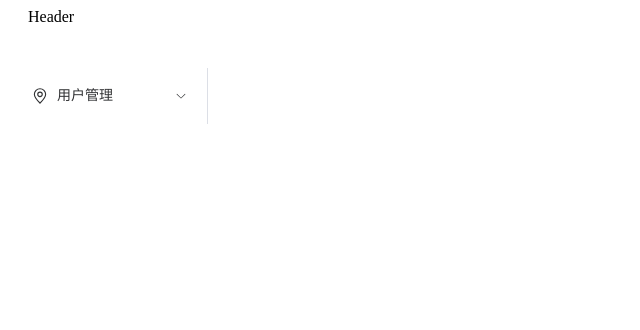
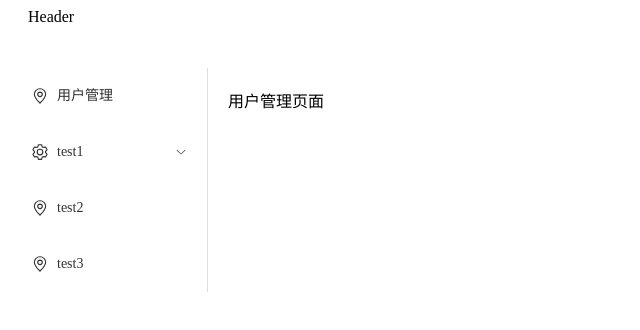
Before and after one commit to liuhongchaung/vuedemo, a Vue app: page /user in a window 1280 px wide. Shown: the top 330 px of the page, without its empty margins (0-640 px from the left). Built offline with nearby package versions, Linux system fonts and the light colour scheme.

Commit message:
动态生成菜单

```diff
--- a/src/main.js
+++ b/src/main.js
@@ -6,4 +6,11 @@ import store from './store'
 import ElementPlus from 'element-plus' //全局引入
 import 'element-plus/dist/index.css'
 
-createApp(App).use(ElementPlus).use(store).use(router).mount('#app')
+import * as ElementPlusIconsVue from '@element-plus/icons-vue'
+
+const app = createApp(App)
+for (const [key, component] of Object.entries(ElementPlusIconsVue)) {
+    app.component(key, component)
+}
+
+app.use(ElementPlus).use(store).use(router).mount('#app')
--- a/src/router/index.js
+++ b/src/router/index.js
@@ -7,29 +7,46 @@ const routes = [
     component: () => import('../views/Login.vue'),
   },
   {
-    path: '/',
+    path: '/home',
     name: '首页',
+    icon: 'location',
     component: () => import('../views/Home.vue'),
-  },
-  {
-    path: '/user',
-    name: '用户管理',
-    component: () => import('../views/Home.vue'),
-    showMenu:true,
     children:[
+        {
+          path: '/user',
+          name: '用户管理',
+          icon: 'location',
+          showMenu: true,
+          component: () => import('../views/user/User.vue'),
+        },
         {
           path: '/test1',
           name: 'test1',
+          icon: 'setting',
+          showMenu: true,
           component: () => import('../views/Test1.vue'),
+          children:[
+            {
+              path: '/test1',
+              name: '测试1',
+              icon: 'setting',
+              showMenu: true,
+              component: () => import('../views/Test1.vue'),
+            }
+          ]
         },
         {
           path: '/test2',
           name: 'test2',
+          icon: 'location',
+          showMenu: true,
           component: () => import('../views/Test2.vue'),
         },
         {
           path: '/test3',
           name: 'test3',
+          icon: 'location',
+          showMenu: true,
           component: () => import('../views/Test3.vue'),
         },
 
--- a/src/views/Home.vue
+++ b/src/views/Home.vue
@@ -8,55 +8,30 @@
       <el-container>
         <el-aside width="200px">
           <el-menu router>
+
             <div v-for="item in this.routerItems">
+
               <el-sub-menu v-if="item.children" :index="item.path" v-show="item.showMenu">
                 <template #title>
-                  <el-icon><location/></el-icon>
+                  <el-icon><component :is="item.icon"/></el-icon>
                   <span>{{item.name}}</span>
                 </template>
 
-                <el-menu-item v-for="child in item.children" :index="child.path">
-                  {{child.name}}
-                </el-menu-item>
-
+                <div v-for="child in item.children" v-show="child.showMenu">
+                  <el-menu-item  :index="child.path">
+                    <el-icon><component :is="child.icon"/></el-icon>
+                    {{child.name}}
+                  </el-menu-item>
+                </div>
               </el-sub-menu>
 
               <el-menu-item v-else :index="item.path" v-show="item.showMenu">
+                <el-icon><component :is="item.icon"/></el-icon>
                 {{item.name}}
               </el-menu-item>
 
             </div>
-
-
-
           </el-menu>
-
-          <!--<el-menu router>
-
-            <el-sub-menu>
-              <template #title>
-                <el-icon><location/></el-icon>
-                <span>第一级</span>
-              </template>
-
-
-              <el-menu-item index="/test1"><el-icon><Setting/></el-icon>第一级-1</el-menu-item>
-              <el-menu-item index="/test2"><el-icon><Setting/></el-icon>第一级-2</el-menu-item>
-
-              &lt;!&ndash;<el-sub-menu index="1-3">
-                <template #title>
-                  <el-icon><location/></el-icon>
-                  <span>第一级-3</span>
-                </template>
-                <el-menu-item index="1-3-1">第一级-3-1</el-menu-item>
-                <el-menu-item index="1-3-2">第一级-3-2</el-menu-item>
-              </el-sub-menu>&ndash;&gt;
-
-            </el-sub-menu>
-
-            <el-menu-item index="/test3"><el-icon><Setting/></el-icon>用户管理</el-menu-item>
-
-          </el-menu>-->
         </el-aside>
 
         <!--右侧-->
@@ -70,17 +45,20 @@
 </template>
 
 <script>
-  import {Location, Setting} from '@element-plus/icons-vue';
   import {useRouter} from "vue-router";
 export default {
   name: 'Home',
-  components: {
-    //图标
-    Location, Setting
-  },
   mounted() {
-    this.routerItems = useRouter().options.routes;
-    console.log(this.routerItems)
+    let routes = useRouter().options.routes;
+    for (let index in routes) {
+      let route = routes[index];
+      //拿到首页子路由
+      if ('/home'=== route.path){
+        this.routerItems = route.children;
+        console.log("路由",this.routerItems)
+        return;
+      }
+    }
   },
   data(){
     return{
--- a/src/views/Login.vue
+++ b/src/views/Login.vue
@@ -43,14 +43,11 @@
 </template>
 
 <script>
-    import { User ,Lock, CopyDocument} from "@element-plus/icons-vue";
     import ValidCode from "../components/ValidCode";
     import {post} from "../utils/api";
     export default {
         name: "login",
         components:{
-            //图标
-            User,Lock,CopyDocument,
             //组件
             ValidCode
         },
--- /dev/null
+++ b/src/views/user/User.vue
@@ -0,0 +1,13 @@
+<template>
+    <div>用户管理页面</div>
+</template>
+
+<script>
+    export default {
+        name: ""
+    }
+</script>
+
+<style scoped>
+
+</style>
```
